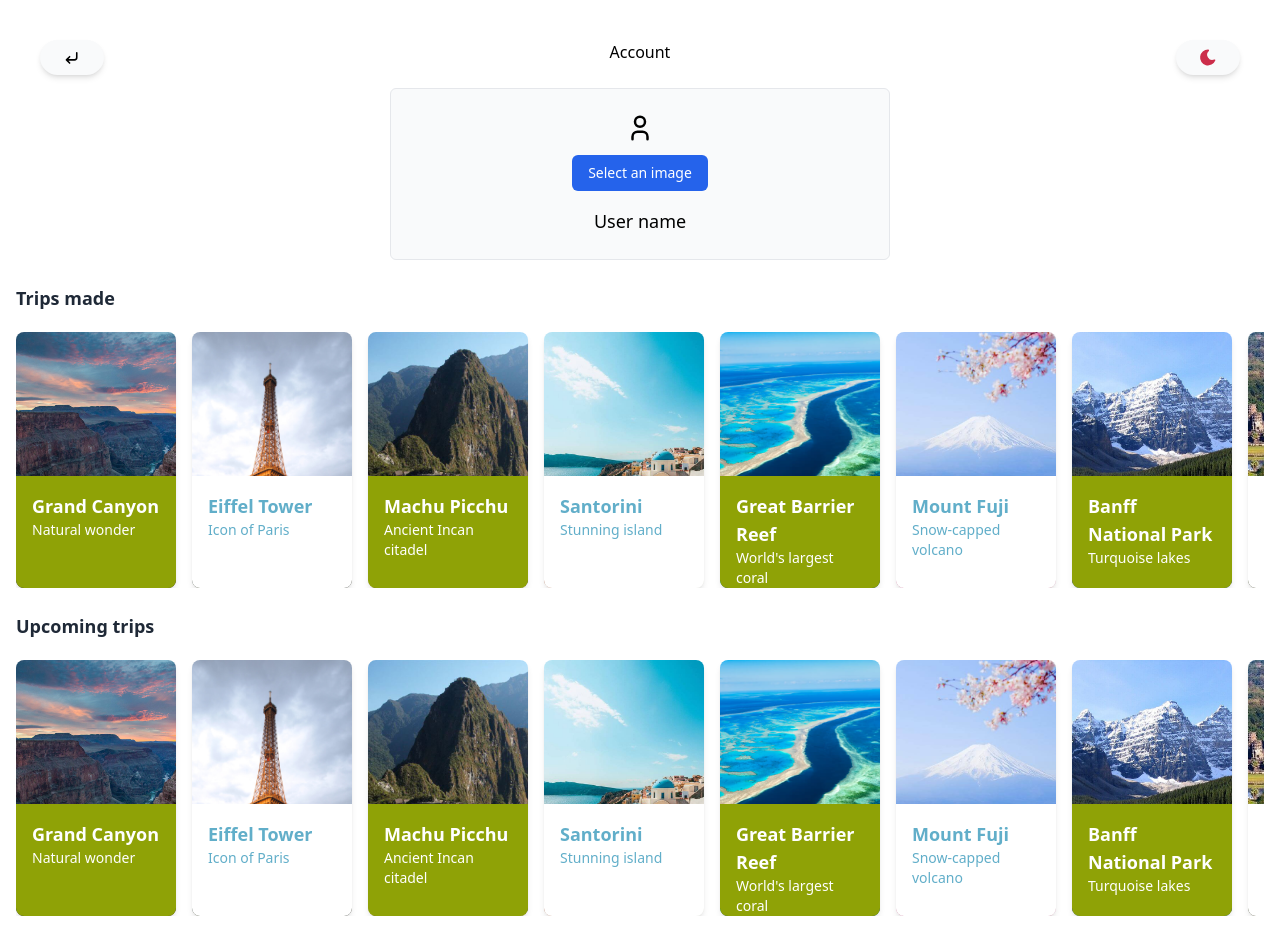
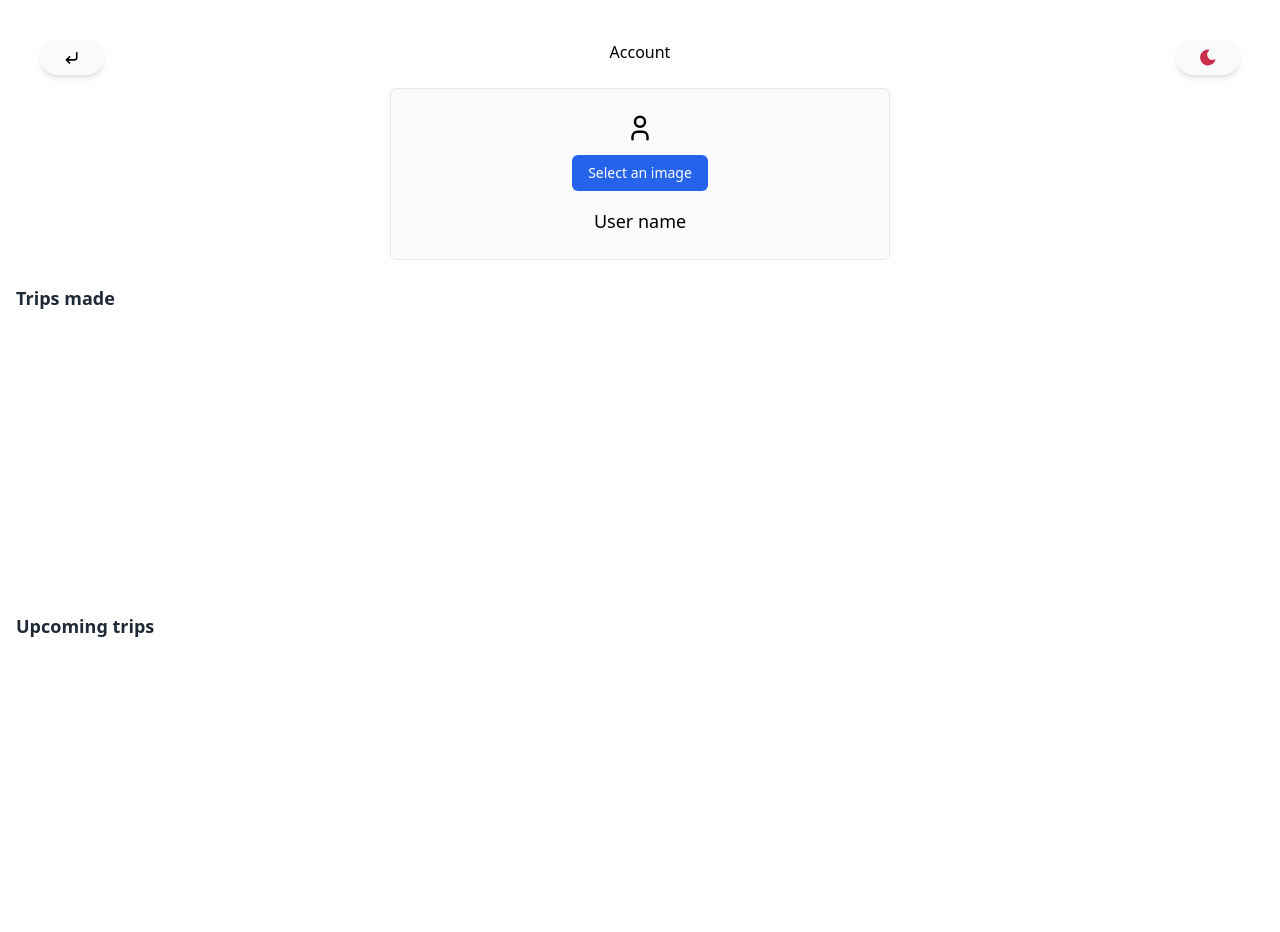
Before and after one commit to diegooooo10/Proyecto1, a React (Vite) app: page /account in a window 1280 px wide. Built offline with nearby package versions, Linux system fonts and the light colour scheme.

Commit message:
You can now add trips to localstorage

```diff
--- a/index.html
+++ b/index.html
@@ -3,6 +3,7 @@
   <head>
     <meta charset="UTF-8"  class=""/>
     <meta name="viewport" content="width=device-width, initial-scale=1.0" />
+    <link rel="shortcut icon" href="/public/icon.ico" type="image/x-icon">
     <title>Platzi Travel</title>
   </head>
   <body class="">
--- a/src/components/Acount.jsx
+++ b/src/components/Acount.jsx
@@ -1,20 +1,16 @@
 import { ArrowReturn, Dark, User } from "../svg";
-import recomendacionesData from "../mocks/recomendaciones.json";
-import { useContext, useEffect, useState } from "react";
+import { useContext } from "react";
 import { DarkModeContext } from "../context/DarkModeContext";
 import { Link } from "react-router-dom";
+import { ReservePlacesContext } from "../context/ReservePlacesContext";
 
 export const Acount = () => {
-  const [recomendaciones, setRecomendaciones] = useState([]);
   const { isDarkMode, setIsDarkMode } = useContext(DarkModeContext);
+  const { upcomingTrips, tripsMade } = useContext(ReservePlacesContext);
 
   const handleToggle = () => {
     setIsDarkMode(!isDarkMode);
   };
-
-  useEffect(() => {
-    setRecomendaciones(recomendacionesData);
-  }, []);
 
   return (
     <div className="min-h-screen p-4 space-y-6 bg-white dark:bg-slate-800">
@@ -48,18 +44,19 @@ export const Acount = () => {
 
       <article>
         <h2 className="sectionTitle">Trips made</h2>
-        <div className="flex flex-row w-auto h-64 gap-4 overflow-x-scroll custom-scroll">
-          {recomendaciones.map((lugar, index) => {
+        <div className="flex flex-row w-64 h-64 gap-4 overflow-x-scroll custom-scroll">
+          {tripsMade.map((lugar, index) => {
+            // Cambiado a tripsMade
             const isEven = index % 2 === 0;
 
             return (
               <div
                 key={index}
                 className="cardTrending2"
-                style={{ backgroundImage: `url(${lugar.imageClass})` }}
+                style={{ backgroundImage: `url(${lugar.img})` }}
               >
                 <div className={isEven ? "cardContentEven" : "cardContentOdd"}>
-                  <p className="text-lg font-semibold">{lugar.place}</p>
+                  <p className="text-lg font-semibold">{lugar.title}</p>
                   <p className="text-sm">{lugar.description}</p>
                 </div>
               </div>
@@ -70,18 +67,19 @@ export const Acount = () => {
 
       <article>
         <h2 className="sectionTitle">Upcoming trips</h2>
-        <div className="flex flex-row w-auto h-64 gap-4 overflow-x-scroll custom-scroll">
-          {recomendaciones.map((lugar, index) => {
+        <div className="flex flex-row w-64 h-64 gap-4 overflow-x-scroll custom-scroll">
+          {upcomingTrips.map((lugar, index) => {
+            // Cambiado a upcomingTrips
             const isEven = index % 2 === 0;
 
             return (
               <div
                 key={index}
                 className="cardTrending2"
-                style={{ backgroundImage: `url(${lugar.imageClass})` }}
+                style={{ backgroundImage: `url(${lugar.img})` }}
               >
                 <div className={isEven ? "cardContentEven" : "cardContentOdd"}>
-                  <p className="text-lg font-semibold">{lugar.place}</p>
+                  <p className="text-lg font-semibold">{lugar.title}</p>
                   <p className="text-sm">{lugar.description}</p>
                 </div>
               </div>
--- a/src/context/ReservePlacesProvider.jsx
+++ b/src/context/ReservePlacesProvider.jsx
@@ -1,11 +1,53 @@
-import { Children, useState } from 'react';
-import {ReservePlacesContext} from './ReservePlacesContext'
-export const ReservePlacesProvider = () => {
-  const [places, setPlaces] = useState([]);
+import { useEffect, useState } from "react";
+import { ReservePlacesContext } from "./ReservePlacesContext";
 
-  return(
-    <ReservePlacesContext.Provider >
-      {Children}
+const STORAGE_KEY = "places";
+
+
+
+export const ReservePlacesProvider = ({ children }) => {
+  // Inicializa los datos desde localStorage o usa los datos iniciales
+  const [places, setPlaces] = useState(() => {
+    const storedPlaces = localStorage.getItem(STORAGE_KEY);
+    return storedPlaces ? JSON.parse(storedPlaces) : [];
+  });
+
+  const [upcomingTrips, setUpcomingTrips] = useState([]);
+  const [tripsMade, setTripsMade] = useState([]);
+
+  const categorizeTrips = (places) => {
+    const now = new Date();
+    return {
+      futureTrips: places.filter((place) => new Date(place.date) > now),
+      pastTrips: places.filter((place) => new Date(place.date) <= now),
+    };
+  };
+
+  useEffect(() => {
+    const { futureTrips, pastTrips } = categorizeTrips(places);
+    setUpcomingTrips(futureTrips);
+    setTripsMade(pastTrips);
+  }, [places]);
+
+  // Guarda los lugares en localStorage cada vez que cambian
+  useEffect(() => {
+    localStorage.setItem(STORAGE_KEY, JSON.stringify(places));
+  }, [places]);
+
+  const addPlace = (newPlace) => {
+    console.log("Nuevo lugar recibido:", newPlace); // Verifica el contenido del lugar
+
+    const updatedPlaces = [...places, newPlace];
+    console.log("Lista actualizada de lugares:", updatedPlaces); // Verifica la lista actualizada
+
+    setPlaces(updatedPlaces);
+  };
+
+  return (
+    <ReservePlacesContext.Provider
+      value={{ places, upcomingTrips, tripsMade, addPlace }}
+    >
+      {children}
     </ReservePlacesContext.Provider>
   );
 };
--- a/src/index.css
+++ b/src/index.css
@@ -10,11 +10,11 @@
 }
 
 .cardContentEven {
-  @apply w-40 p-4 text-white rounded-b-lg h-28 bg-primary dark:bg-slate-600;
+  @apply w-64 p-4 text-white rounded-b-lg h-28 bg-primary dark:bg-slate-600;
 }
 
 .cardContentOdd {
-  @apply w-40 p-4 bg-white rounded-b-lg h-28 text-secondary dark:bg-slate-700 dark:text-white;
+  @apply w-64 p-4 bg-white rounded-b-lg h-28 text-secondary dark:bg-slate-700 dark:text-white;
 }
 
 .profileHeader {
--- a/src/main.jsx
+++ b/src/main.jsx
@@ -3,11 +3,14 @@ import { createRoot } from "react-dom/client";
 import { App } from "./App";
 import { DarkModeProvider } from "./context/DarkModeProvider";
 import "./index.css";
+import { ReservePlacesProvider } from "./context/ReservePlacesProvider";
 
 createRoot(document.getElementById("root")).render(
   <StrictMode>
     <DarkModeProvider>
-      <App />
+      <ReservePlacesProvider>
+        <App />
+      </ReservePlacesProvider>
     </DarkModeProvider>
   </StrictMode>
 );
```
Also changed, not shown: src/components/ModalPlaces.jsx (+98 -31 lines), 1 other file (tests, documents, lock files or other folders).
